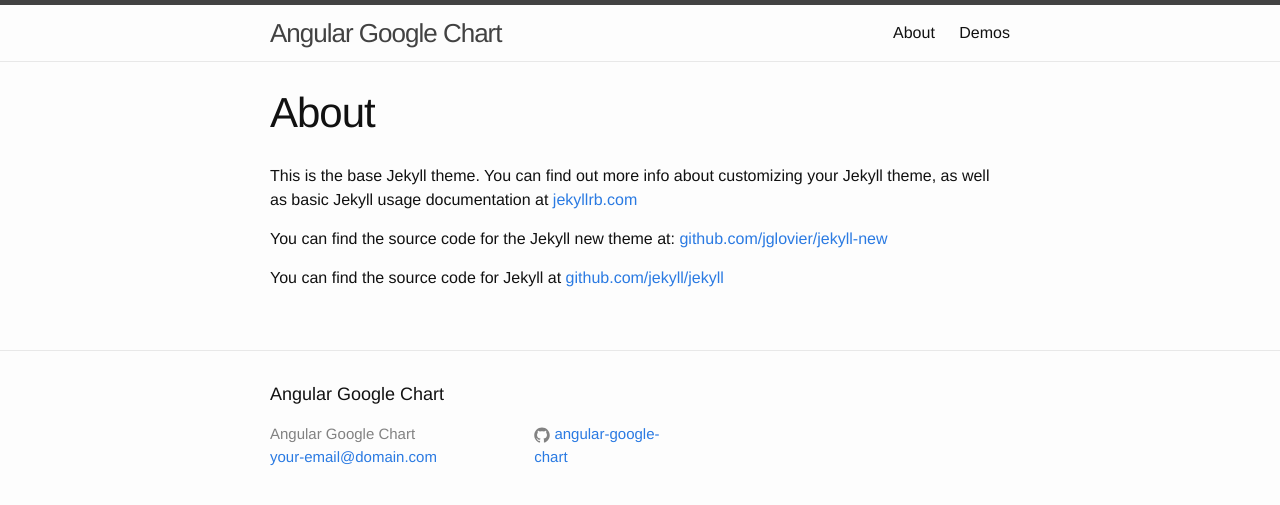
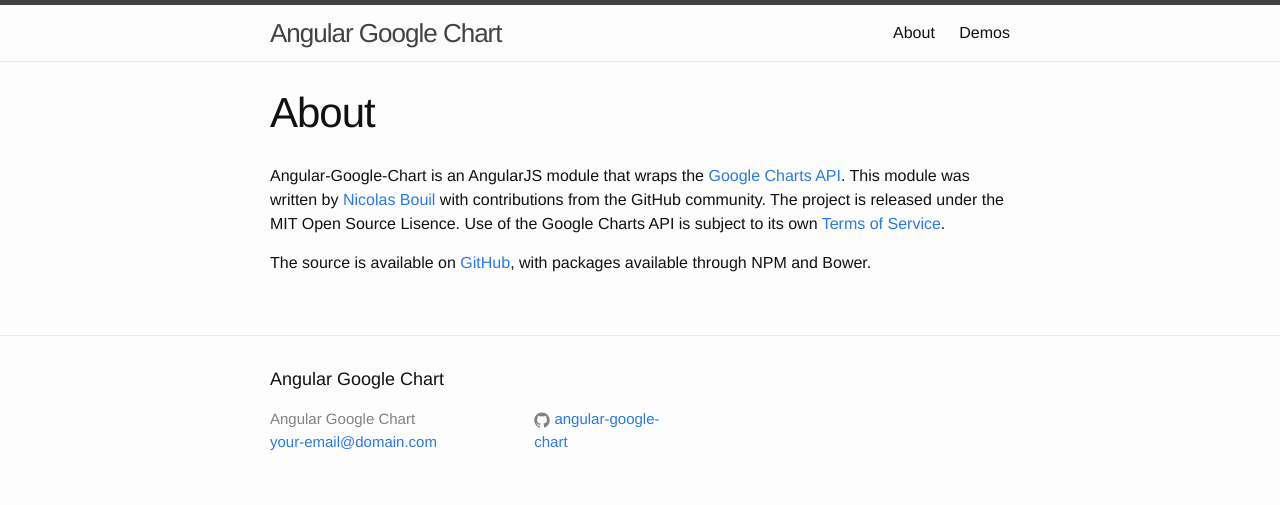
Before and after one commit to Balrog30/docs-experiment, a Jekyll site: the page built from about.md, in a window 1280 px wide. Shown: the top 505 px of the page. Built offline with Jekyll 4.4.1, drawn with Linux system fonts in a browser that asks for light colours.

Commit message:
Rough draft about page.

```diff
--- a/about.md
+++ b/about.md
@@ -4,8 +4,10 @@
 permalink: /about/
 ---
 
-This is the base Jekyll theme. You can find out more info about customizing your Jekyll theme, as well as basic Jekyll usage documentation at [jekyllrb.com](http://jekyllrb.com/)
+Angular-Google-Chart is an AngularJS module that wraps the [Google Charts API](https://developer.google.com/chart/).
+This module was written by [Nicolas Bouil](https://github.com/bouil/) with contributions from the GitHub community.
+The project is released under the MIT Open Source Lisence. Use of the Google Charts API is subject to its own
+[Terms of Service](https://developers.google.com/chart/terms#license).
 
-You can find the source code for the Jekyll new theme at: [github.com/jglovier/jekyll-new](https://github.com/jglovier/jekyll-new)
-
-You can find the source code for Jekyll at [github.com/jekyll/jekyll](https://github.com/jekyll/jekyll)
+The source is available on [GitHub](https://github.com/angular-google-chart/angular-google-chart/), with
+packages available through NPM and Bower.
```
